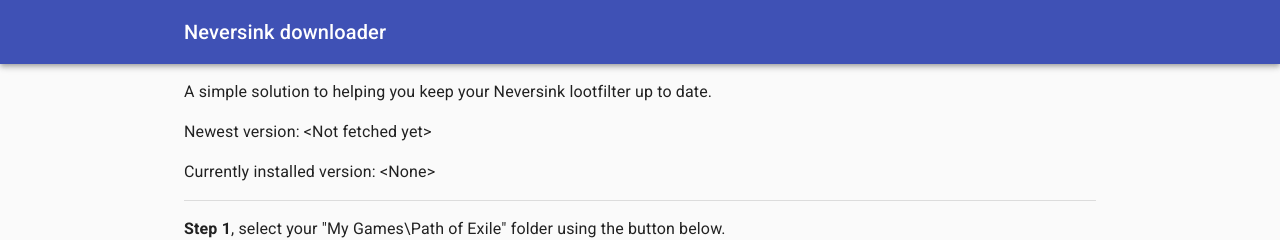
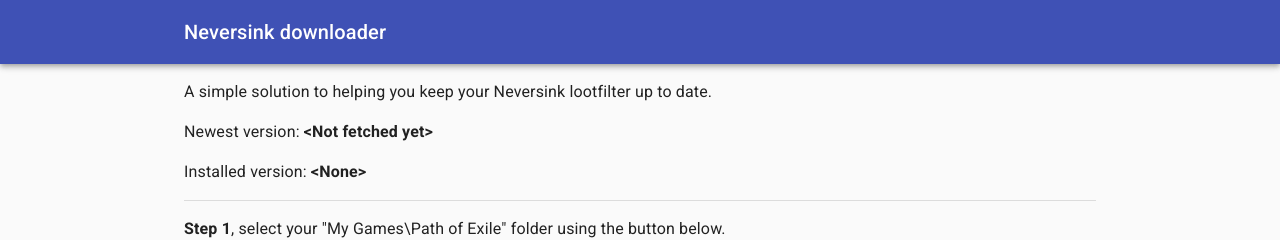
Before and after one commit to dhedegaard/neversink-downloader, a Next.js app: page / in a window 1280 px wide. Shown: the top 240 px of the page. Built offline with nearby package versions, Linux system fonts and the light colour scheme; no server answers.

Commit message:
Made the version number bold.

```diff
--- a/pages/index.tsx
+++ b/pages/index.tsx
@@ -80,11 +80,11 @@
           </Typography>
         </Box>
         <Typography paragraph>
-          Newest version: {remoteFilters.tag_name ?? "<Unknown>"}
+          Newest version: <b>{remoteFilters.tag_name ?? "<Unknown>"}</b>
         </Typography>
         <Typography paragraph>
-          Currently installed version:{" "}
-          {directory.currentlyInstalledVersion ?? "<None>"}
+          Installed version:{" "}
+          <b>{directory.currentlyInstalledVersion ?? "<None>"}</b>
         </Typography>
         <Box mb={2}>
           <Divider />
```
